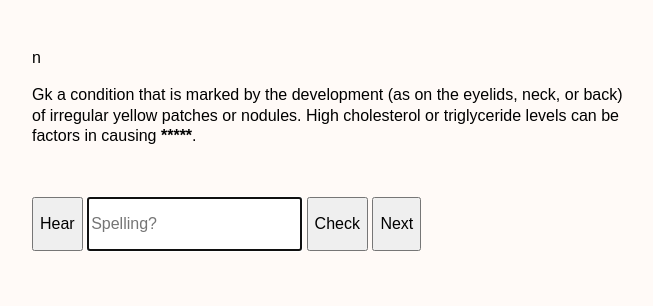
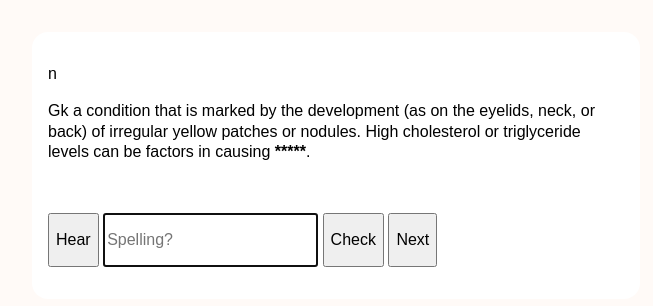
Before and after one commit to paulfitz/spelling_bee_prep, a plain HTML site: page index.html in a window 1280 px wide. Both pictures are taken after a click on the button "Start!". Shown: the whole page, without its empty margins (304-957 px from the left). Drawn offline with Linux system fonts and the light colour scheme.

Commit message:
tweak style

```diff
--- a/style.css
+++ b/style.css
@@ -57,6 +57,12 @@ input.correct {
     background: #afa;
 }
 
+#card {
+    background: white;
+    padding: 1rem;
+    border-radius: 1rem;
+}
+
 #everything.correct {
     background: #cfc;
     background: url('cheer.gif');
```
